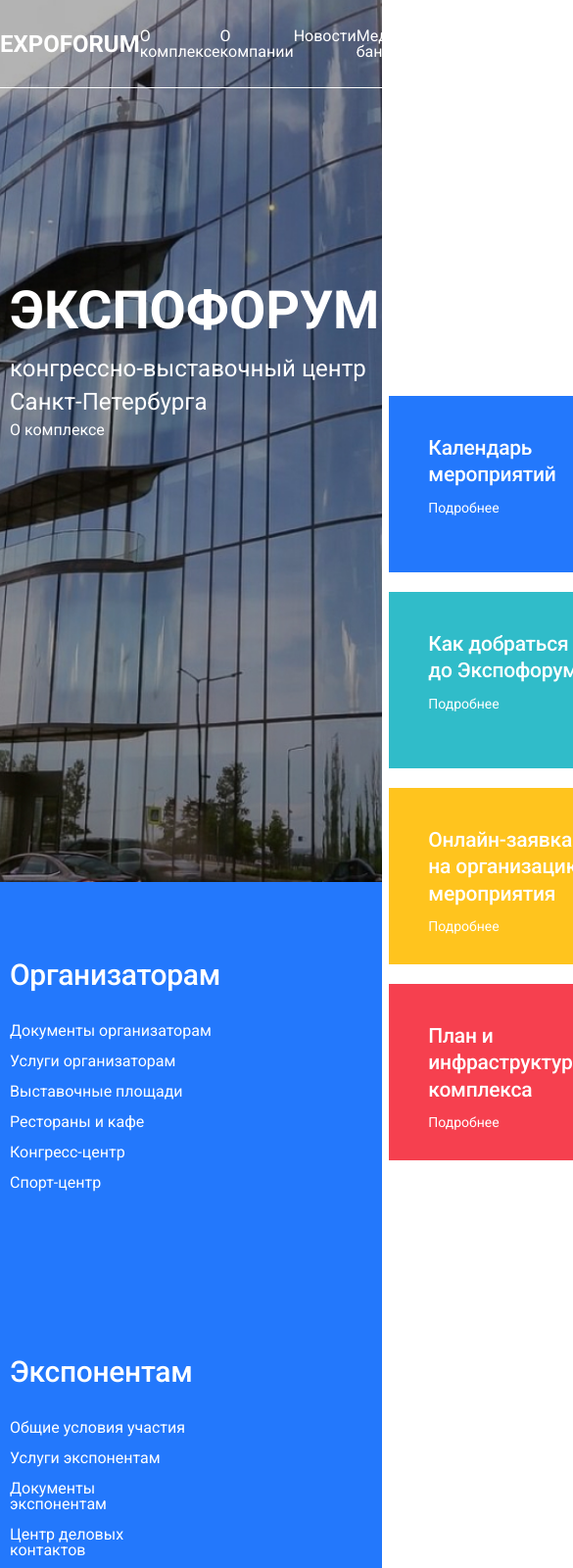
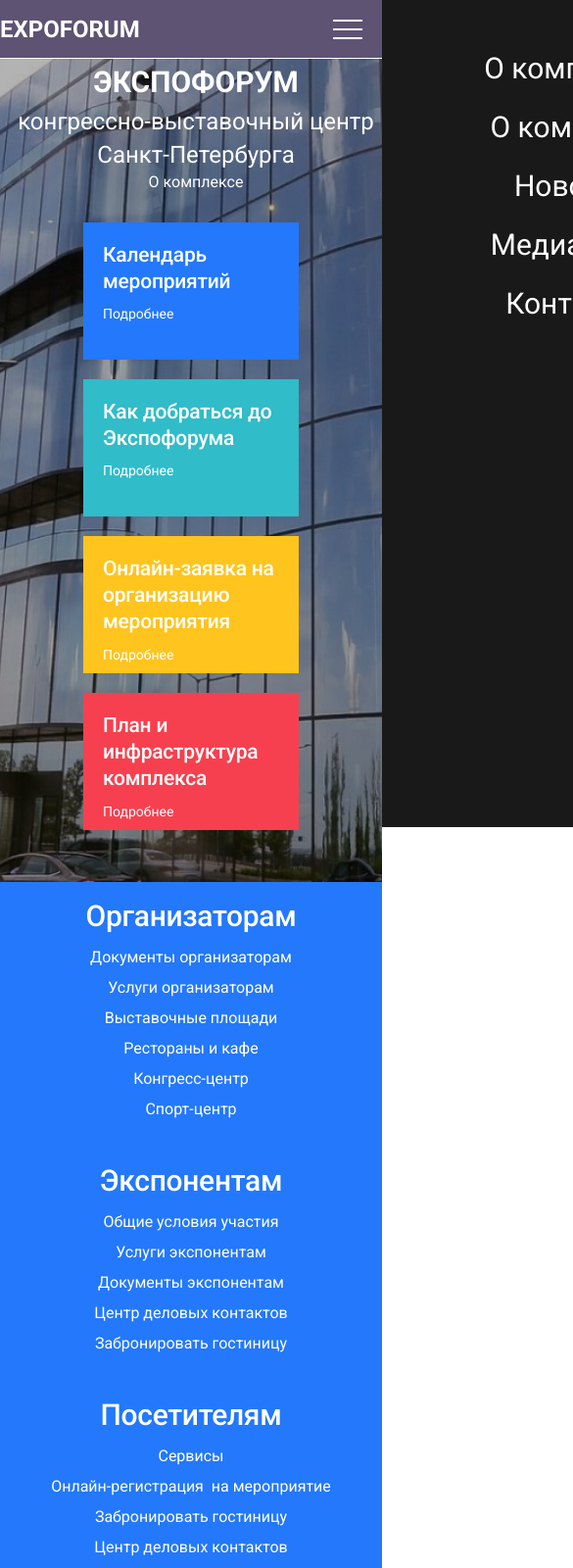
Before and after one commit to marshallzonda/expoforum, a plain HTML site: page index.html in a window 390 px wide. Shown: the top 1600 px of the page at 98% size, 585 px wide, since content can reach past the window. Drawn offline with nearby package versions, Linux system fonts and the light colour scheme.

Commit message:
Доработана мобильная версия приложения

```diff
--- a/css/style.css
+++ b/css/style.css
@@ -81,6 +81,9 @@ h1,h2,h3,h4,h5,h6{font-size: inherit;font-weight: inherit;}
 	font-size: 16px;
 	color: #fff;
 }
+.header__burger{
+	display: none;
+}
 .main-screen__row{
 	display: flex;
 }
@@ -119,6 +122,11 @@ h1,h2,h3,h4,h5,h6{font-size: inherit;font-weight: inherit;}
 	margin-top:304px;
 }
 .block__columns{
+	display: -webkit-flex;
+	display: -moz-flex;
+	display: -ms-flex;
+	display: -o-flex;
+	display: flex;
 	flex: 0 1 50%;
 }
 .block__title{
@@ -183,7 +191,6 @@ h1,h2,h3,h4,h5,h6{font-size: inherit;font-weight: inherit;}
 }
 .text__row{
 	display: flex;
-	flex-wrap: wrap;
 }
 .text__columns{
 	flex:0 1 25%;
@@ -316,6 +323,7 @@ h1,h2,h3,h4,h5,h6{font-size: inherit;font-weight: inherit;}
 	letter-spacing: -0.01em;
 	text-decoration-line: underline;
 	color: #2E373B;
+	padding-left: 10px;
 }
 .news__row1{
 	display: -webkit-flex;
@@ -347,10 +355,10 @@ h1,h2,h3,h4,h5,h6{font-size: inherit;font-weight: inherit;}
 }
 .card__title{
 	font-style: normal;
-font-weight: 500;
-font-size: 21px;
-letter-spacing: -0.01em;
-color: #2E373B;
+	font-weight: 500;
+	font-size: 21px;
+	letter-spacing: -0.01em;
+	color: #2E373B;
 }
 .card__info{
 	padding-left: 30px;
@@ -373,6 +381,7 @@ color: #2E373B;
 }
 .footer__columns{
 	flex:0 1 25%;
+	text-align: center;
 }
 .footer__item_1{
 	padding-bottom: 40px;
@@ -383,7 +392,7 @@ color: #2E373B;
 	font-size: 21px;
 	letter-spacing: -0.01em;
 	color: #FFFFFF;
-	margin-bottom: 20px;
+	margin: 20px 0px;
 }
 
 .footer__item_1 a{
@@ -422,6 +431,11 @@ color: #2E373B;
 	display: -o-flex;
 	display: flex;
 }
+.footer__item_apps{
+	display: flex;
+	flex-direction: column;
+	align-items: center;
+}
 .footer__item_apps h3{
 	font-style: normal;
 	font-weight: 500;
@@ -450,6 +464,7 @@ color: #2E373B;
 	display: -ms-flex;
 	display: -o-flex;
 	display: flex;
+	justify-content: center;
 }
 .footer__item_1 input{
 	width: 215px;
@@ -468,3 +483,205 @@ color: #2E373B;
 	padding:10px;
 	padding-top: 12px;
 }
+@media screen and (max-width:1088px) {
+	.main-screen__columns{
+		flex:0 1 100%;
+	}
+	.main-screen__title{
+		padding-top: 60px;
+	}
+	.main-screen__row{
+		flex-wrap: wrap;
+	}
+	.first-column{
+		text-align: center;
+	}
+	.block__row{
+		display: flex;
+		flex-wrap: wrap;
+		justify-content: center;
+		margin-top:20px;
+	}
+	.block__columns{
+		justify-content: center;
+	}
+	.footer__columns{
+		flex:0 1 33.333%;
+	}
+}
+@media screen and (max-width:860px){
+	body.lock{
+		overflow: hidden;
+	}
+	.header{
+		position: fixed;
+		width: 100%;
+		height: 60px;
+		top:0;
+		left:0;
+		z-index: 50;
+	}
+	.header:before{
+		content: '';
+		position: absolute;
+		top:0;
+		left:0;
+		width: 100%;
+		height: 100%;
+		background: #5e5373;
+	}
+
+	.header__search{
+		display: none;
+	}
+	.header__burger{
+		display: block;
+		position: absolute;
+		width: 30px;
+		height: 20px;
+		z-index: 4;
+		top:20px;
+		right: 20px;
+		cursor: pointer;
+	}
+	.header__burger span{
+		position: absolute;
+		background: #fff;
+		left:0;
+		width: 100%;
+		height: 2px;
+		top:9px;
+		transition: all 0.3s ease 0s;
+
+	}
+	.header__burger:before,
+	.header__burger:after{
+		content: '';
+		background-color: #fff;
+		position: absolute;
+		width: 100%;
+		height: 2px;
+		left:0;
+		transition: all 0.3s ease 0s;
+	}
+	.header__burger:before{
+		top:0;
+	}
+	.header__burger:after{
+		bottom: 0;
+	}
+	.header__burger.active:before{
+		transform: rotate(45deg);
+		top:9px;
+	}
+	.header__burger.active:after{
+		transform: rotate(-45deg);
+		bottom: 9px;
+	}
+	.header__burger.active span{
+		transform: scale(0);
+	}
+	.header__nav{
+		position: fixed;
+		top:0;
+		left:100%;
+		width: 100%;
+		height: 100%;
+		overflow: auto;
+		background: rgba(0, 0, 0, 0.9);
+		z-index: 3;
+		display: block;
+		padding:20px;
+		transition: all 0.3s ease 0s;
+	}
+	.header__nav.active{
+		left:0;
+	}
+	.header__list{
+		display: block;
+		text-align: center;
+		padding: 20px;
+	}
+	.header__list a{
+		display: block;
+		padding: 15px;
+		font-size: 30px;
+	}
+	.header__logo{
+		position: relative;
+		z-index: 1;
+	}
+
+	.block__title{
+		width: 220px;
+		height: 140px;
+		margin: 10px;
+		padding: 20px;
+	}
+	.text__row{
+	flex-wrap: wrap;
+	}
+	.text__columns{
+		flex:0 1 50%;
+		text-align: center;
+	}
+	.events__row1{
+		flex:0 1 100%;
+		flex-wrap: wrap;
+	}
+	.events__row1 h2{
+		padding: 10px;
+	}
+	.events__row1 a{
+		padding: 10px;
+	}
+	.news__columns{
+		flex:0 1 100%;
+	}
+	.news__photo{
+		padding-top:10px;
+		margin: 20px;
+	}
+	.news__card{
+		padding: 5px;
+	}
+	.footer__columns{
+		flex:0 1 50%;
+	}
+}
+@media screen and (max-width: 540px) {
+	.footer__columns{
+		flex:0 1 100%;
+	}
+}
+
+@media screen and (max-width:480px){
+	.text__row{
+	flex-wrap: wrap;
+	}
+	.text__columns{
+		flex:0 1 100%;
+		text-align: center;
+	}
+	.text__items{
+		padding: 15px 10px;
+	}
+	.text__title{
+		padding-bottom: 15px;
+	}
+	.main-screen__title{
+		font-size:30px;
+	}
+	.news__title{
+		padding: 10px;
+		flex:0 1 50%;
+	}
+	.card__title{
+		font-size: 15px;
+	}
+	.events__item img{
+		width: 320px;
+		height: 210px;
+		padding: 5px;
+	}
+}
--- a/index.html
+++ b/index.html
@@ -14,6 +14,7 @@
 				<div class="header__logo">
 					<a href="#">EXPOFORUM</a>
 				</div>
+				<div class="header__burger"><span></span></div>
 					<div class="header__nav">
 					<ul class="header__list">
 						<li>
@@ -33,7 +34,6 @@
 						</li>
 					</ul>
 				</div>
-
 				<div class="header__search">
 					<a href="#"><img src="img/Search.svg" alt=""></a>
 					<a href="#" class="header__img"><img src="img/Globe.svg" alt=""></a>
@@ -351,6 +351,10 @@
 			</div>
 		</footer>
 	</div>
+	<script
+  src="https://code.jquery.com/jquery-3.5.1.min.js"
+  integrity="sha256-9/aliU8dGd2tb6OSsuzixeV4y/faTqgFtohetphbbj0="
+  crossorigin="anonymous"></script>
 	<script src="js/main.js"></script>
 </body>
 </html>
--- a/js/main.js
+++ b/js/main.js
@@ -0,0 +1,10 @@
+$(document).ready(function(){
+	$('.header__burger').click(function(event){
+		$('.header__burger,.header__nav').toggleClass('active');
+		$('body').toggleClass('lock');
+	});
+	$('.header__list').click(function(event) {
+	   $('.header__burger,.header__nav').removeClass('active');
+	   $('body').removeClass('lock');
+	});
+});
```
Also changed, not shown: templates/main.html (deleted, +0 -15 lines).
